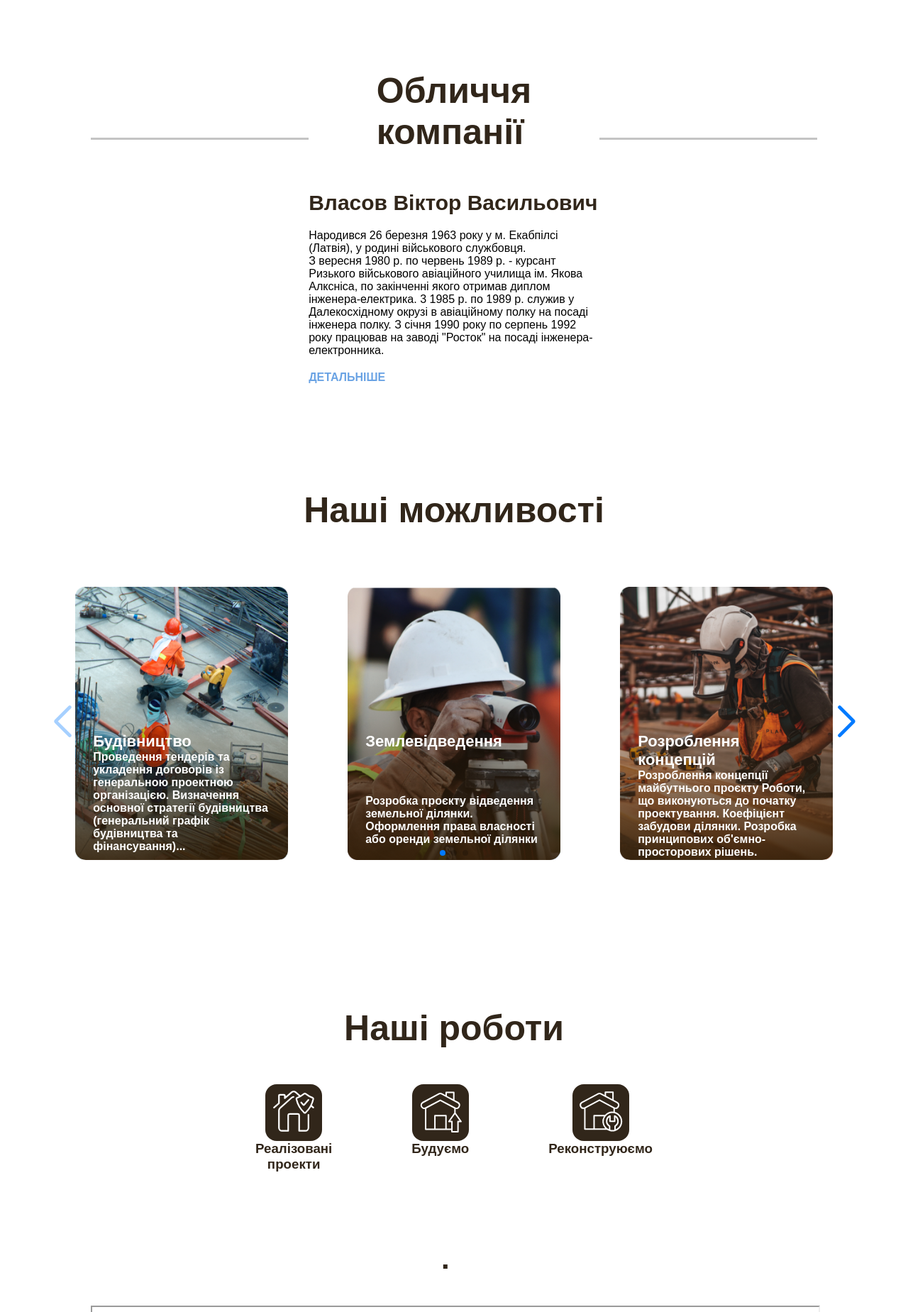
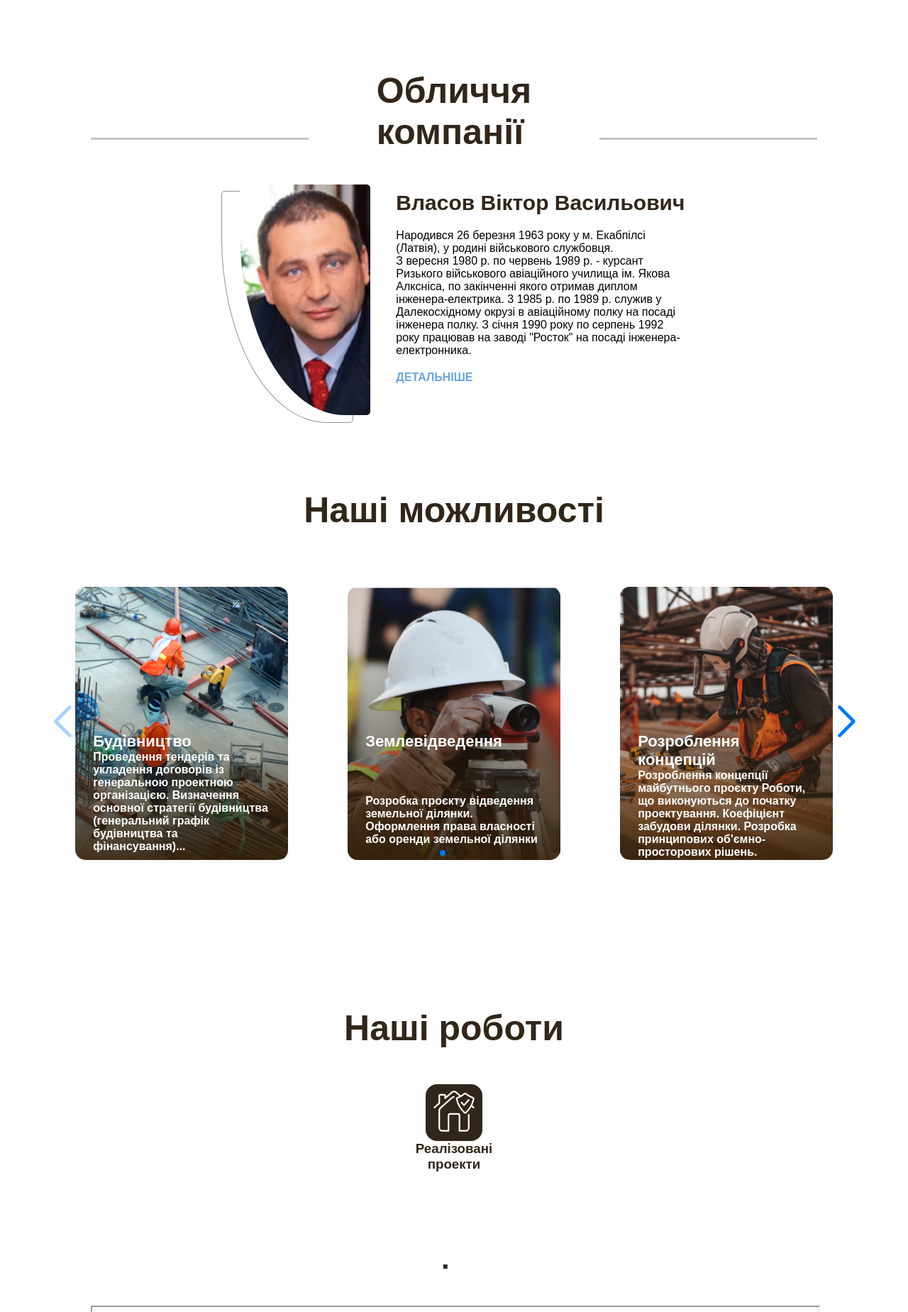
Before and after one commit to Enertt/building_website, a React (Create React App) app: page /faceOfCompany in a window 1280 px wide. Shown: the part 1448-3297 px from the top of the page at 71% size. Built offline with nearby package versions, Linux system fonts and the light colour scheme; no server answers; grey boxes are pictures that could not be loaded.

Commit message:
realized projects fix

```diff
--- a/src/Components/OurProjects/OurProjects.js
+++ b/src/Components/OurProjects/OurProjects.js
@@ -20,7 +20,7 @@ const OurProjects = () => {
                   </div>
                 </NavLink>
 
-                <NavLink to='/projects'>
+                {/* <NavLink to='/projects'>
                   <div className={styles.card}>
                     <div className={styles.yellow}>
                       <svg xmlns="http://www.w3.org/2000/svg" data-name="Layer 1" viewBox="0 0 64 80" x="0px" y="0px">
@@ -40,7 +40,7 @@ const OurProjects = () => {
                     </div>
                     <h3>Реконструюємо</h3>
                   </div>
-                </NavLink>
+                </NavLink> */}
 
               </div>
 
--- a/src/Components/pages/FaceOfCompany/CardFaceOfCompany.js
+++ b/src/Components/pages/FaceOfCompany/CardFaceOfCompany.js
@@ -18,9 +18,9 @@ const CardFaceOfConpany = () => {
 
             <div className={styles.contentWrapper}>
                 <div className={styles.content}>
-                    {/* <div className={styles.img}>
+                    <div className={styles.img}>
                         <div className={styles.imgDecoration}></div>
-                    </div> */}
+                    </div>
                     <div className={styles.personDescription}>
                         <div className={styles.name}>Власов Вiктор Васильович</div>
                         <div className={styles.description}>
--- a/src/Components/pages/FaceOfCompany/FaceOfCompany.js
+++ b/src/Components/pages/FaceOfCompany/FaceOfCompany.js
@@ -35,9 +35,9 @@ const FaceOfCompany = () => {
                                 </p>
                             </div>
 
-                            {/* <div className={styles.photo}>
+                            <div className={styles.photo}>
                                 <img className={styles.img}/>
-                            </div> */}
+                            </div>
 
 
                             {/* <div className={styles.additional_info}>
--- a/src/Components/pages/FaceOfCompany/cardFaceOfConpany.module.css
+++ b/src/Components/pages/FaceOfCompany/cardFaceOfConpany.module.css
@@ -53,7 +53,7 @@
 
 
 
-            background-image: url(../../../assets/image1561.png);
+            background-image: url(../../../assets/face\(bag_quality\).jpg);
             background-position: center;
             background-size: cover;
         }
--- a/src/Components/pages/FaceOfCompany/faceOfCompany.module.css
+++ b/src/Components/pages/FaceOfCompany/faceOfCompany.module.css
@@ -147,7 +147,7 @@
 
 
 
-            background-image: url(../../../assets/image1561.png);
+            background-image: url(../../../assets/face\(bag_quality\).jpg);
             background-size: cover;
         }
 
@@ -295,7 +295,7 @@
 
 
 
-                background-image: url(../../../assets/image1561.png);
+                background-image: url(../../../assets/face\(bag_quality\).jpg);
                 background-size: cover;
             }
         }
```
Also changed, not shown: src/assets/face(bag_quality).jpg (added).
